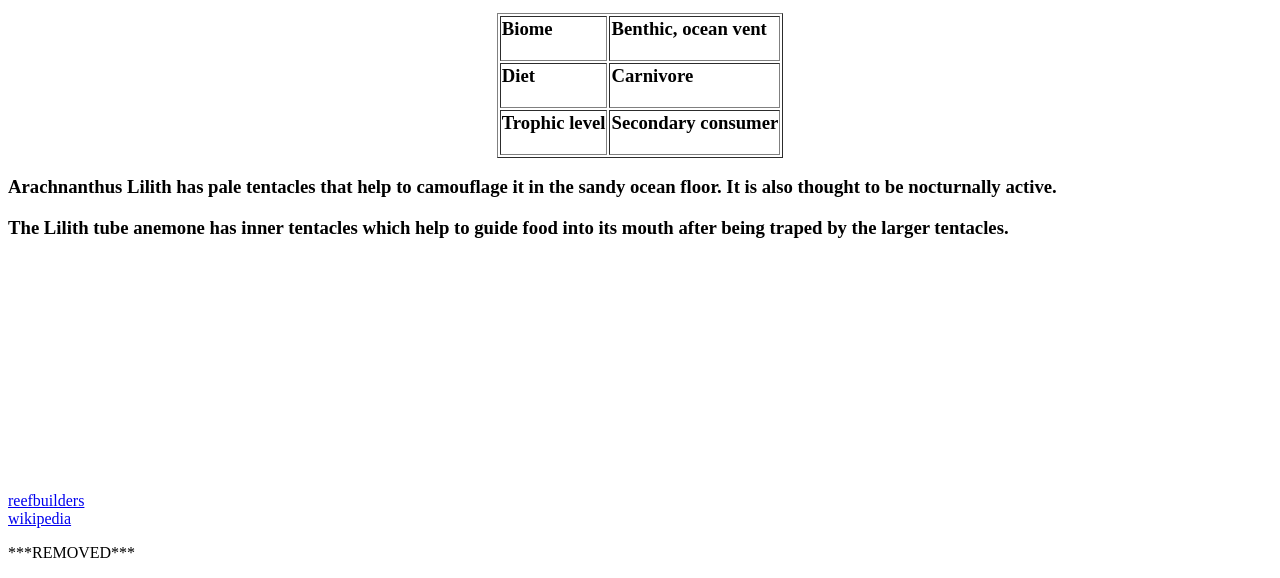
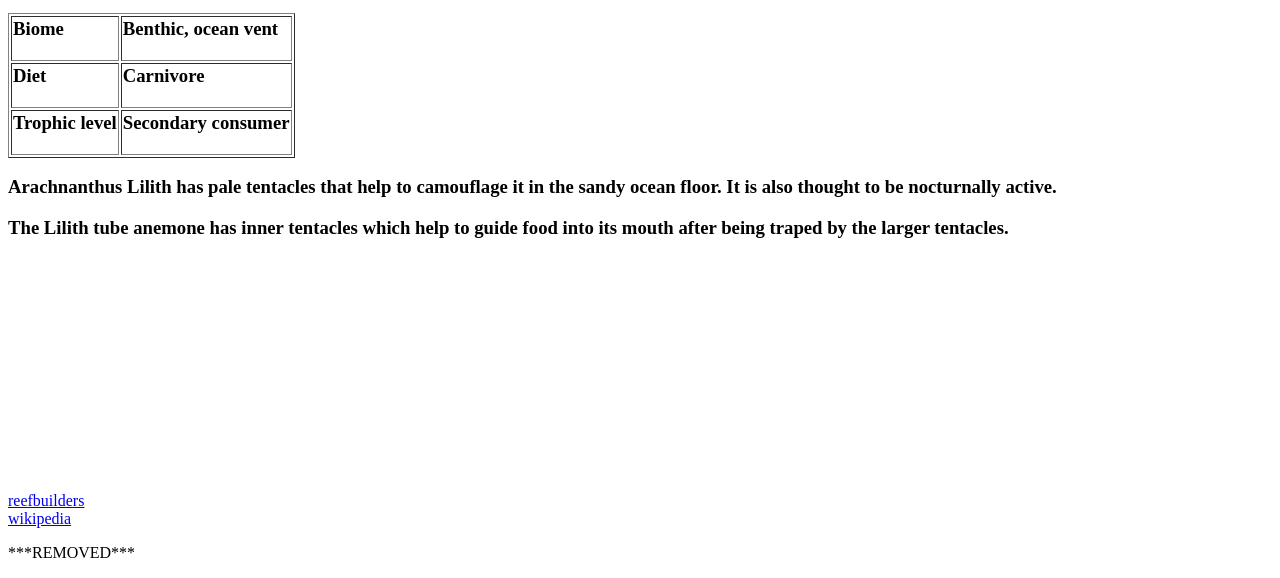
Before and after one commit to calculating/brownian, a plain HTML site: page lilith/index.html in a window 1280 px wide. Shown: the part 369-947 px from the top of the page. Drawn offline with Linux system fonts and the light colour scheme.

Commit message:
Update index.html

```diff
--- a/lilith/index.html
+++ b/lilith/index.html
@@ -1,6 +1,6 @@
 <h1><em>Arachnanthus Lilith</em></h1>
 <p><img src="https://gfx.place/tube.gif" alt="" /></p>
-<table style="margin-left: auto; margin-right: auto;" border="1">
+<table border="1">
 <tbody>
 <tr>
 <td>
```
